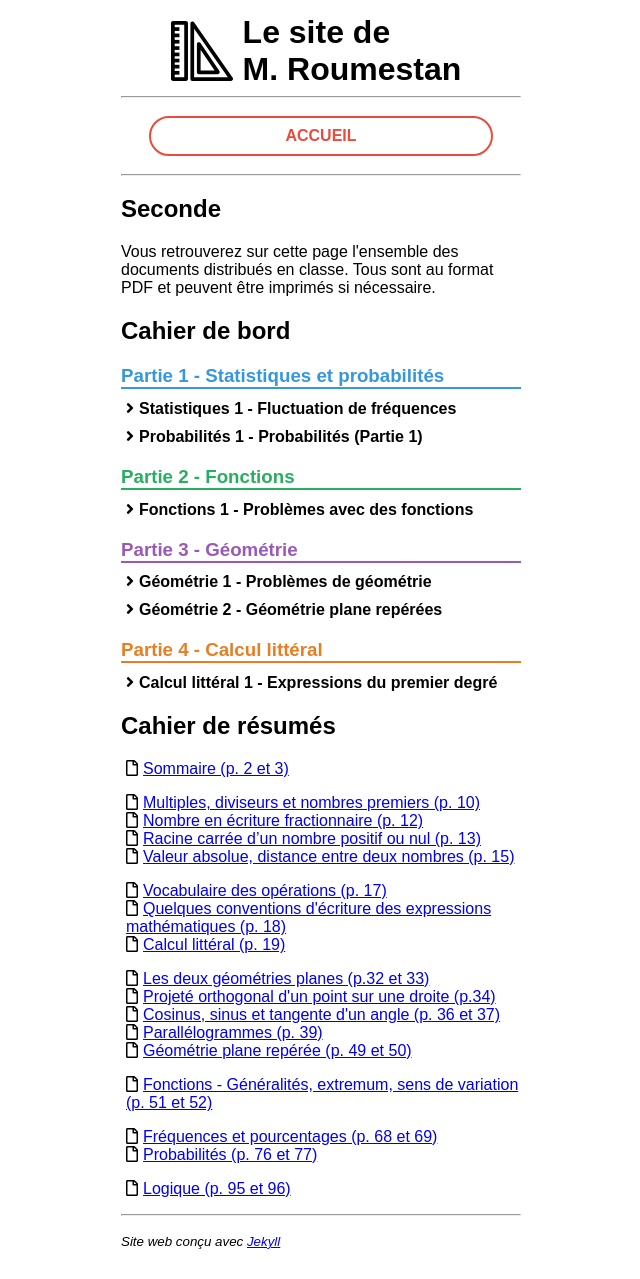
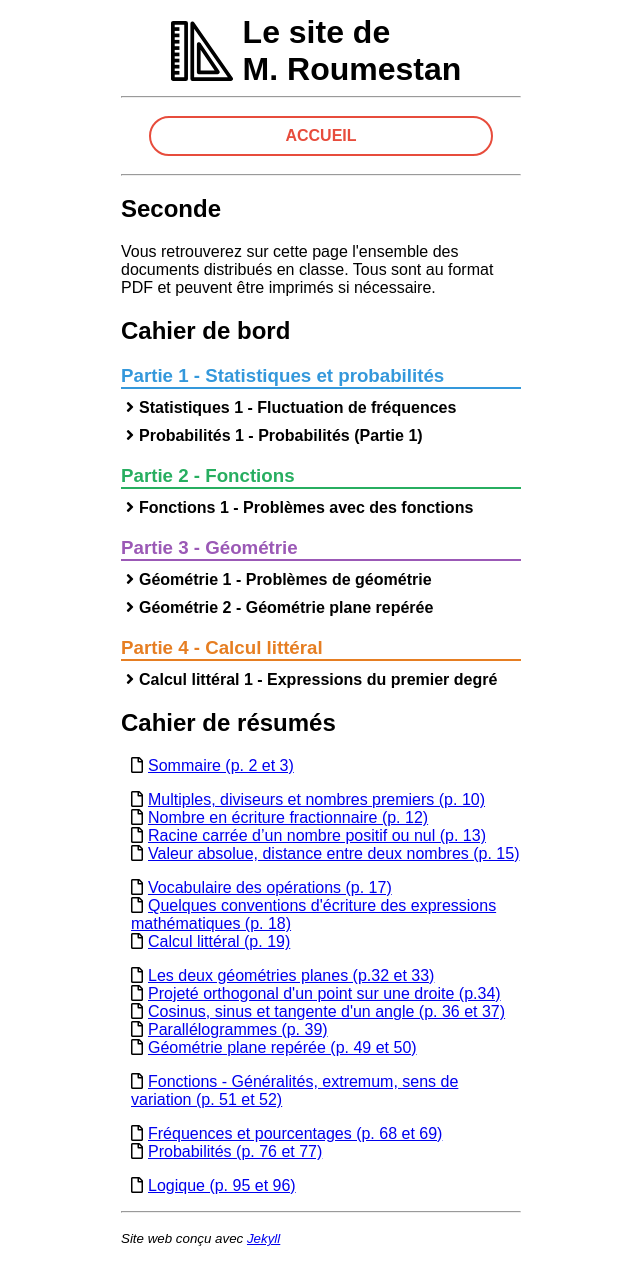
Before and after one commit to roumesta/roumestan.github.io, a Jekyll site: the page built from seconde.html, in a window 1280 px wide. Shown: the whole page, without its empty margins (319-959 px from the left). Built offline with Jekyll 4.4.1, drawn with Linux system fonts in a browser that asks for light colours.

Commit message:
Restructuration seconde.html

```diff
--- a/Gemfile
+++ b/Gemfile
@@ -1,3 +1,2 @@
 source "https://rubygems.org"
-
 gem "jekyll"
--- a/assets/css/styles.css
+++ b/assets/css/styles.css
@@ -110,29 +110,25 @@
     font-style: italic;
 }
 
-h3 + ul {
-    margin-top: -0.5em;
+.img-responsive {
+    max-width: 100%;
+    height: auto;
 }
 
-h4 + ul {
+h4.toggle {
+    cursor: pointer;
+    margin-top: 10px;
+    margin-bottom: 5px;
+}
+
+h4.toggle + ul {
     display: none;
     overflow: hidden;
     transition: max-height 0.3s ease-in-out;
     margin-top: 0;
 }
 
-.img-responsive {
-    max-width: 100%;
-    height: auto;
-}
-
-h4:has(+ul) {
-    cursor: pointer;
-    margin-top: 10px;
-    margin-bottom: 5px;
-}
-
-h4::before {
+h4.toggle::before {
     content: "\f105"; /* Unicode for right-pointing triangle */
     font-family: "Font Awesome 5 Free";
     display: inline-block;
@@ -144,3 +140,25 @@
 h4.expanded::before {
   transform: rotate(90deg);
 }
+
+h3.parties-secondes {
+    color: black;
+    border-bottom: 2px solid;
+    margin-top: 20px;
+    margin-bottom: 10px;
+}
+
+ul.documents {
+    list-style-type: none;
+    padding-left: 10px;
+}
+
+h4.toggle + ul.documents {
+    padding-left: 25px;
+}
+
+ul.documents li:before {
+    content: "\f15b";
+    font-family: 'Font Awesome 5 Free';
+    margin-right: 5px;
+}
--- a/seconde.html
+++ b/seconde.html
@@ -4,31 +4,29 @@
 ---
 
 <style>
-  h3 {
-    color: #ffffff;
-    border-bottom: 2px solid #3498db;
-    margin-top: 20px;
-  }
-
-  li:before {
-    content: "\f15b"; /* Unicode character for the FontAwesome 'fa-file-pdf' outline icon */
-    font-family: 'Font Awesome 5 Free'; /* Use the appropriate Font Awesome font-family */
-    margin-right: 5px; /* Adjust as needed */
-  }
-
-  ul {
-    list-style-type: none;
-    padding-left:5px;
-  }
-
 
 </style>
 
 <p>Vous retrouverez sur cette page l'ensemble des documents distribués en classe. Tous sont au format PDF et peuvent être imprimés si nécessaire.</p>
 
 <h2>Cahier de bord</h2>
-<ul>
-{% for item in site.data.documents_seconde %}
+
+{% for part in site.data.seconde_docs %}
+    <h3 class= "parties-secondes" style="color:#{{ part.color }}">{{ part.title }}</h3>
+    {% for sequence in part.sequences %}
+        <h4 class="toggle">{{ sequence.title }}</h4>
+        <ul class="documents">
+        {% for item in sequence.items %}
+        <li><a href="{{ site.url }}/documents/{{ item.link }}" target="_blank">{{ item.name }}</a></li>
+        {% endfor %}
+        </ul>
+    {% endfor %}
+{% endfor %}
+
+
+<!--
+<ul class="toggle-document-list">
+{% for item in site.data.seconde_documents %}
 {% if item.name == "PART" %}
 </ul> <h3 style="color:#{{item.color}}; border-bottom-color:#{{item.color}}">{{item.part_name}}</h3> <ul>
 {% elsif item.name == "SEQUENCE" %}
@@ -38,18 +36,19 @@
 {% endif %}
 {% endfor %}
 </ul>
+-->
+
 
 <h2>Cahier de résumés</h2>
-<ul>
-{% for item in site.data.resumes_seconde %}
+<ul class="documents">
+{% for item in site.data.seconde_resumes %}
 {% if item.name == "blank" %}
-</ul><ul>
+</ul><ul class="documents">
 {% else %}
 <li><a href="{{ site.url }}/documents/{{ item.link }}" target="_blank">{{ item.name }}</a></li>
 {% endif %}
 {% endfor %}
 </ul>
-
 
 <script>
 $(document).ready(function() {
```
Also changed, not shown: _data/documents_seconde.yml (deleted, +0 -61 lines), _data/seconde_docs.yml (added, +57 -0 lines), about.html (deleted, +0 -8 lines), _data/seconde_resumes.yml (renamed from _data/resumes_seconde.yml).
